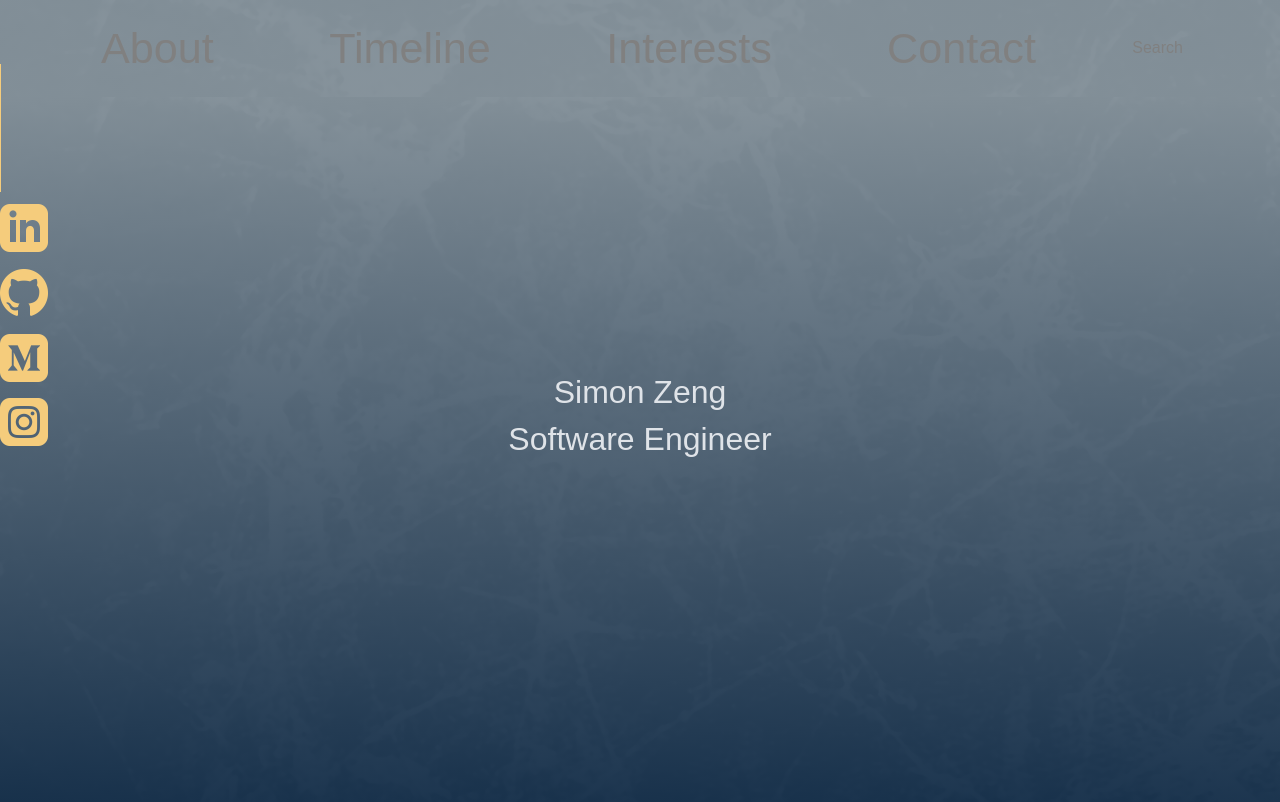
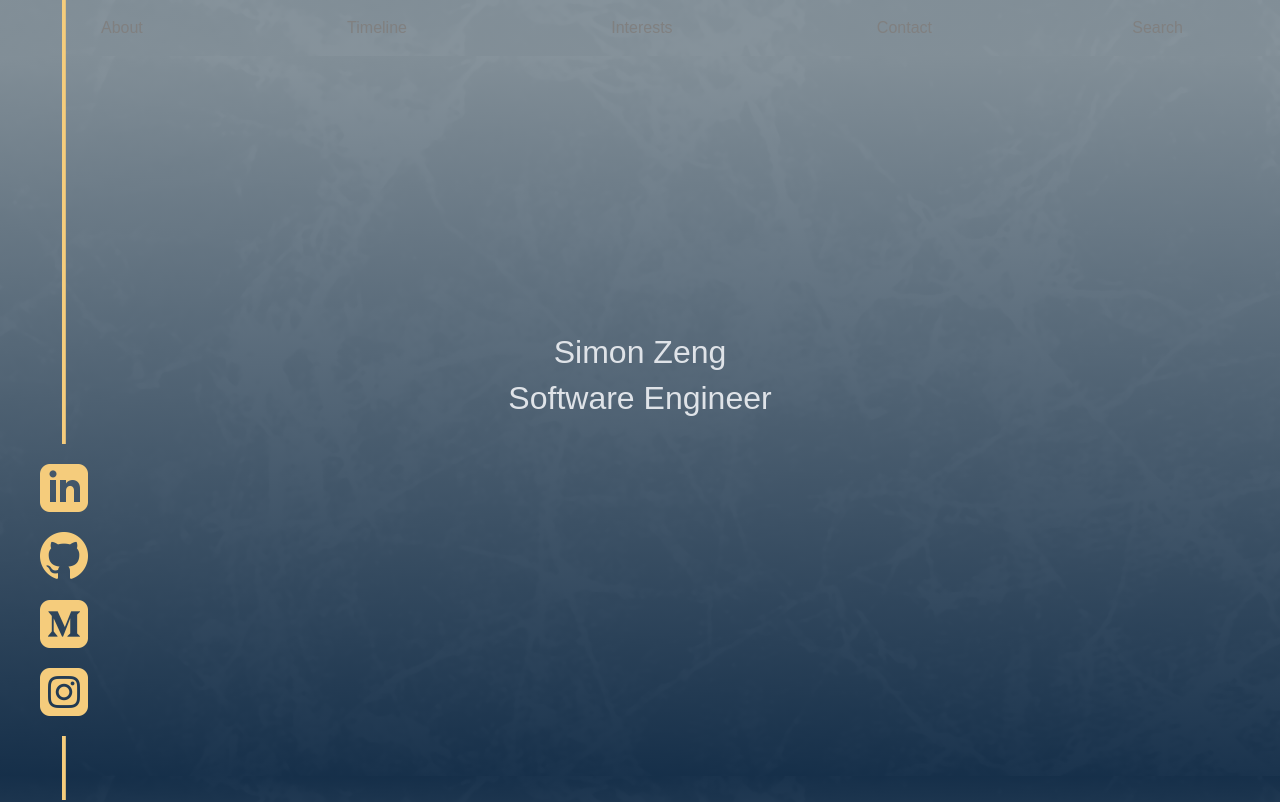
Before and after one commit to szeng7/wip-website, a React (Create React App) app: page / in a window 1280 px wide. Shown: the top 802 px of the page. Built offline with nearby package versions, Linux system fonts and the light colour scheme.

Commit message:
finished sidebar animation and ui

```diff
--- a/src/assets/components/Sidebar.jsx
+++ b/src/assets/components/Sidebar.jsx
@@ -4,33 +4,44 @@ export default class Sidebar extends Component {
   render() {
     return (
       <div class="sidebar">
-        <a href="#icons">
+        <img
+          class="line-top"
+          src={require("../icons/gold-vertical-line.png")}
+          alt="line"
+        ></img>
+        <a href="https://www.linkedin.com/in/simon-zeng-b26462123/">
           <img
-            class="line"
-            src={require("../icons/gold-vertical-line.png")}
-            alt="line"
-          ></img>
-          <img
-            class="icon"
+            class="icon icon1"
             src={require("../icons/linkedin-48.png")}
             alt="linkedin"
           ></img>
+        </a>
+        <a href="https://github.com/szeng7/">
           <img
-            class="icon"
+            class="icon icon2"
             src={require("../icons/github-48.png")}
             alt="github"
           ></img>
+        </a>
+        <a href="https://medium.com/@simonzeng9/">
           <img
-            class="icon"
+            class="icon icon3"
             src={require("../icons/medium-48.png")}
             alt="medium"
           ></img>
+        </a>
+        <a href="https://www.instagram.com/chefzeng/">
           <img
-            class="icon"
+            class="icon icon4"
             src={require("../icons/instagram-48.png")}
             alt="instagram"
           ></img>
         </a>
+        <img
+          class="line-bottom"
+          src={require("../icons/gold-vertical-line-2.png")}
+          alt="line"
+        ></img>
       </div>
     );
   }
--- a/src/assets/scss/Sidebar.scss
+++ b/src/assets/scss/Sidebar.scss
@@ -1,31 +1,93 @@
-a {
-  font-size: 2.7em;
-  :hover {
-    opacity: 0.7;
+/*
+
+To make sure that this sidebar is relatively consistent on all devices
+
+1. Make sure .sidebar:padding-left + .sidebar.icon:width == .sidebar:width
+2. Make sure .sidebar:top
+    + (.sidebar.icon:height * .sidebar.icon:margin-bottom) * number of icons
+    + (.line-top:height + .line-top:margin-bottom)
+    + .line-bottom:height
+    == 100vh
+
+    0.5 + (8.5 * 4) + 55 + 2.5 + 8
+*/
+
+@keyframes slideInFromNearBottom {
+  0% {
+    transform: translateY(80%);
+    visibility: visible;
+  }
+  100% {
+    transform: translateY(0);
+    visibility: visible;
+  }
+}
+
+@keyframes slideInFromBottom {
+  0% {
+    transform: translateY(100%);
+    visibility: visible;
+  }
+  100% {
+    transform: translateY(0);
+    visibility: visible;
   }
 }
 
 .sidebar {
   position: fixed;
   height: 100%;
-  width: 48px;
+  width: 11vh;
   z-index: 1;
-  top: 3.4em;
-  overflow-x: hidden;
-  padding-top: 10px;
-  text-align: left;
+  top: 0;
+  padding-left: 5vh;
+  display: block; /* Make the links appear below each other instead of side-by-side */
+  text-align: center;
 }
 
-.icon {
-  height: 48px;
-  width: 48px;
-  text-align: left;
-  margin-bottom: 0;
+.sidebar .icon {
+  height: 6vh;
+  width: 6vh;
+  margin-bottom: 2.5vh;
+  transition: all 0.3s ease; /* Add transition for hover effects */
 }
 
-.line {
-  height: 128px;
-  margin-bottom: 0;
-  display: flex;
-  align-items: center;
+.sidebar .icon1 {
+  visibility: hidden;
+  animation: 1s ease-out 1s 1 forwards slideInFromBottom; /*duration, animation behavior, delay, times to play, name*/
 }
+
+.sidebar .icon2 {
+  visibility: hidden;
+  animation: 1s ease-out 1.25s 1 forwards slideInFromBottom; /*duration, animation behavior, delay, times to play, name*/
+}
+
+.sidebar .icon3 {
+  visibility: hidden;
+  animation: 1s ease-out 1.5s 1 forwards slideInFromBottom; /*duration, animation behavior, delay, times to play, name*/
+}
+
+.sidebar .icon4 {
+  visibility: hidden;
+  animation: 1s ease-out 1.75s 1 forwards slideInFromBottom; /*duration, animation behavior, delay, times to play, name*/
+}
+
+.sidebar a {
+  :hover {
+    opacity: 0.7;
+    text-decoration: none; /* Gets rid of underlining of icons */
+  }
+}
+
+.line-top {
+  visibility: hidden;
+  animation: 1s ease-out 0s 1 forwards slideInFromBottom; /*duration, animation behavior, delay, times to play, name*/
+  height: 55.5vh;
+  margin-bottom: 2.5vh;
+}
+
+.line-bottom {
+  visibility: hidden;
+  animation: 1s ease-out 2s 1 forwards slideInFromBottom; /*duration, animation behavior, delay, times to play, name*/
+  height: 8vh;
+}
--- a/src/assets/scss/Timeline.scss
+++ b/src/assets/scss/Timeline.scss
@@ -29,10 +29,6 @@ h4 {
   font-size: 1.2em;
 }
 
-a + a {
-  margin-left: 15px;
-}
-
 .timeline-text {
   padding: 20px 0px;
 }
```
Also changed, not shown: src/pages/main.jsx (+102 -103 lines), src/assets/icons/linkedin-in-48.png (added).
